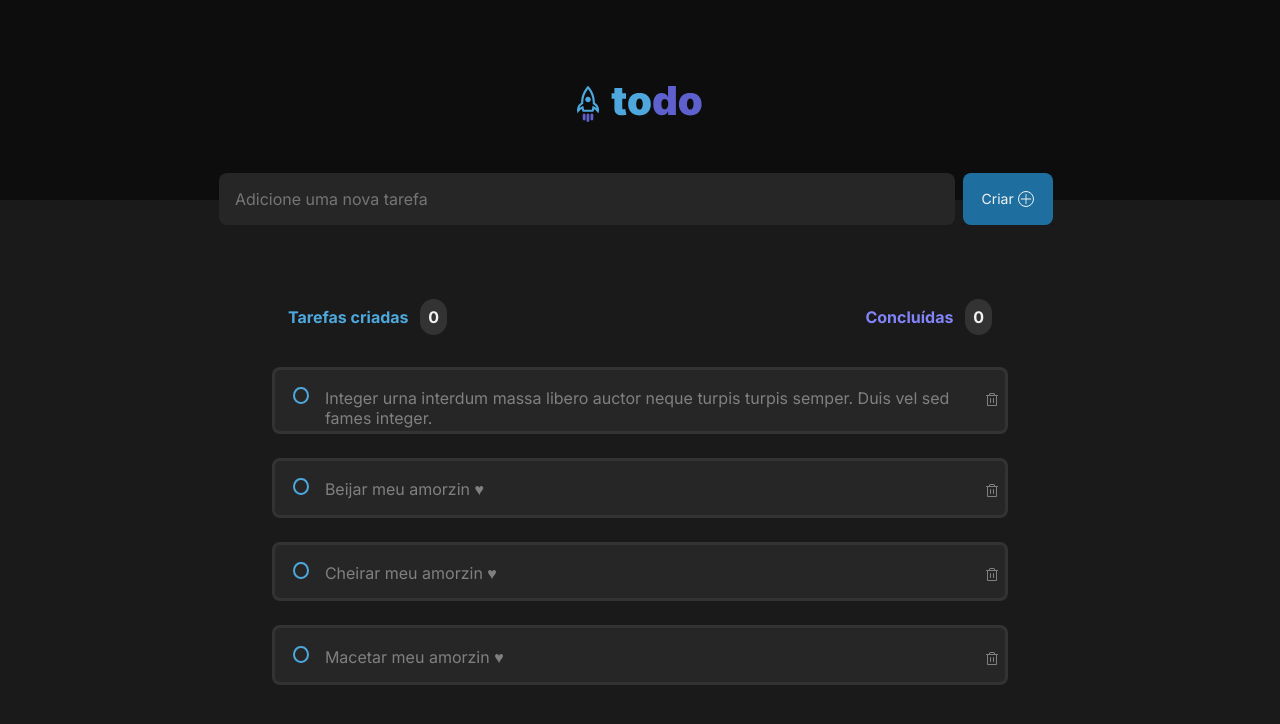
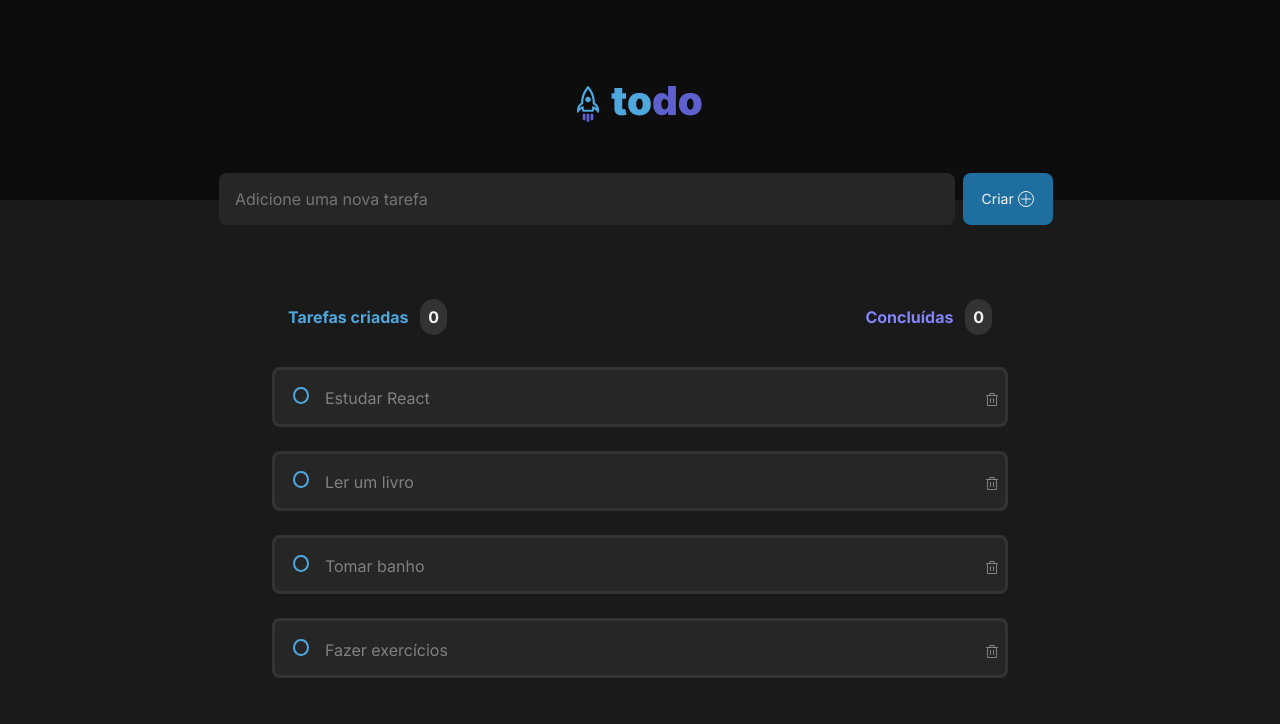
Before and after one commit to oliniski/to-do, a React (Vite) app: page / in a window 1280 px wide. Shown: the top 724 px of the page. Built offline with nearby package versions, Linux system fonts and the light colour scheme.

Commit message:
Typescript: Task Interfaces

```diff
--- a/src/App.tsx
+++ b/src/App.tsx
@@ -2,14 +2,29 @@ import { CreateTask } from './components/CreateTask'
 import { Header } from './components/Header'
 import { Tasks } from './components/Tasks'
 import './global.css'
+import { TaskType } from './components/Tasks.tsx';
+
+const tasks: TaskType[] = [
+  {
+    id: 1,
+    text: 'Estudar React' },
+  {
+    id: 2,
+    text: 'Ler um livro' },
+  {
+    id: 3,
+    text: 'Tomar banho' },
+  {
+    id: 4,
+    text: 'Fazer exercícios' },
+]
 
 function App() {
-
   return (
     <>
       <Header />
       <CreateTask />
-      <Tasks />
+      <Tasks tasks={tasks}/>
     </>
   )
 }
--- a/src/components/Task.tsx
+++ b/src/components/Task.tsx
@@ -1,12 +1,16 @@
 import { Trash } from '@phosphor-icons/react';
 import styles from './Task.module.css';
 
-export function Task({ text }: string) {
+interface TaskProps {
+  text: string;
+}
+
+export function Task(props: TaskProps) {
   return (
     <div className={styles.task}>
       <input type="checkbox"/>
       <p>
-        {text}
+        {props.text}
       </p>
       <p className={styles.delete}>
         <Trash />
--- a/src/components/Tasks.tsx
+++ b/src/components/Tasks.tsx
@@ -2,13 +2,21 @@ import styles from './Tasks.module.css';
 import listIcon from '../assets/ListIcon.svg';
 import { Task } from './Task.tsx';
 
-export function Tasks() {
-  const hasTasks = false; // substituir por uma chamada à API para verificar se existem tarefas
+interface TasksProps {
+  tasks: TaskType[];
+}
+export interface TaskType {
+  id: number;
+  text: string;
+}
+
+export function Tasks({ tasks }: TasksProps) {
+  const hasTasks = false;
   let taskList;
 
   if (hasTasks) {
     taskList =
-    <div className={styles.taskList}>
+    <div className={styles.emptyList}>
       <img src={listIcon} alt="Um ícone de uma prancheta com uma listagem" />
       <div>
         <p className={styles.bold}>Você ainda não tem tarefas cadastradas</p>
@@ -18,10 +26,9 @@ export function Tasks() {
   } else {
     taskList =
     <div className={styles.taskList}>
-      <Task text={'Integer urna interdum massa libero auctor neque turpis turpis semper. Duis vel sed fames integer.'}/>
-      <Task text={'Beijar meu amorzin ♥'}/>
-      <Task text={'Cheirar meu amorzin ♥'}/>
-      <Task text={'Macetar meu amorzin ♥'}/>
+      {tasks.map(task => {
+        return <Task text={task.text} key={task.id} />
+      })}
     </div>;
   }
 
```
